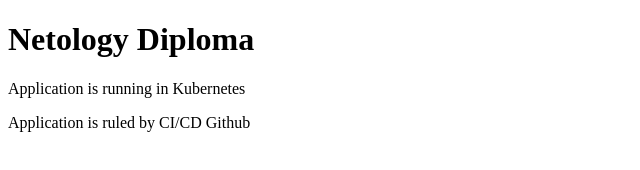
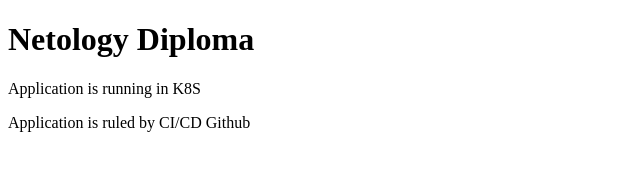
Before and after one commit to Rikolleti/git-devops-diploma, a plain HTML site: page terraform/app/index.html in a window 1280 px wide. Shown: the full height of the page, 0-640 px from the left. Drawn offline with Linux system fonts and the light colour scheme.

Commit message:
Trigger app workflow

```diff
--- a/terraform/app/index.html
+++ b/terraform/app/index.html
@@ -5,7 +5,7 @@
 </head>
 <body>
   <h1>Netology Diploma</h1>
-  <p>Application is running in Kubernetes</p>
+  <p>Application is running in K8S</p>
   <p>Application is ruled by CI/CD Github</p>
 </body>
 </html>
```
